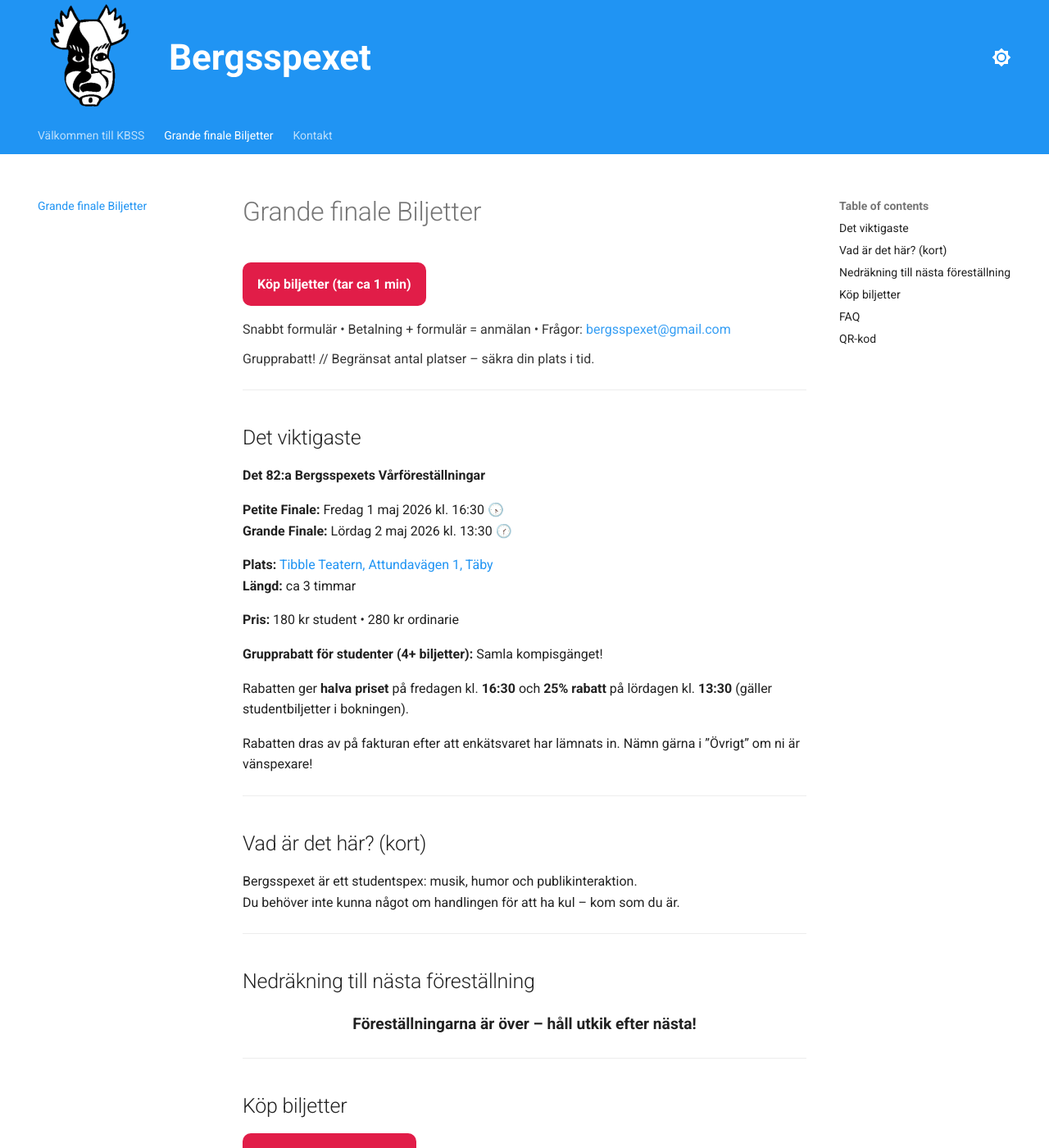
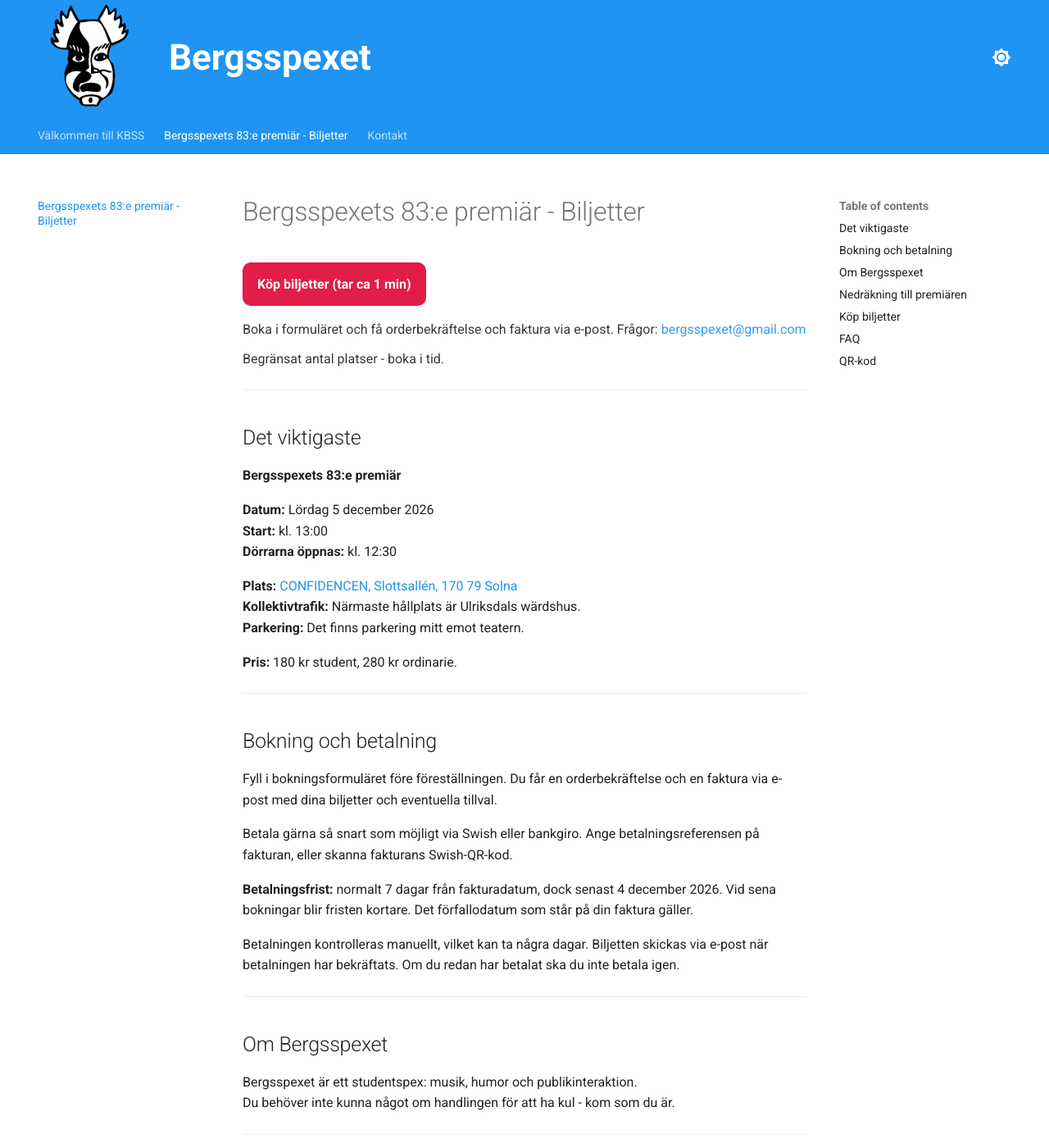
Before and after one commit to Bergsspexet/bergsspexet.github.io, an MkDocs documentation site: the page built from docs/biljetter.md, in a window 1280 px wide and 1400 px high. Shown: the whole window at 82% size. Built offline with MkDocs 1.6.1 and Material for MkDocs 9.7.7, drawn with Linux system fonts in a browser that asks for light colours; some of the changed text lies outside the part shown.

Commit message:
Uppdaterad eventinfo för Premiär 2026

```diff
--- a/docs/biljetter.md
+++ b/docs/biljetter.md
@@ -1,48 +1,56 @@
-# Grande finale Biljetter
+# Bergsspexets 83:e premiär - Biljetter
 
-<a href="https://forms.gle/z2mCXafh2DVhxtZf9"
+<a href="https://docs.google.com/forms/d/e/1FAIpQLSetPb7UAxCNKGYo4vORZqrnLqoE-PebXAShJJkDRwkCkX8nQg/viewform?usp=header"
    style="display:inline-block; padding:14px 18px; background:#e11d48; color:white; font-weight:700; border-radius:10px; text-decoration:none;">
   Köp biljetter (tar ca 1 min)
 </a>
 
 <div style="margin-top:8px; opacity:0.9;">
-  Snabbt formulär • Betalning + formulär = anmälan • Frågor: <a href="mailto:bergsspexet@gmail.com">bergsspexet@gmail.com</a>
+  Boka i formuläret och få orderbekräftelse och faktura via e-post. Frågor: <a href="mailto:bergsspexet@gmail.com">bergsspexet@gmail.com</a>
 </div>
 
 <div style="margin-top:10px; opacity:0.9;">
-  Grupprabatt! // Begränsat antal platser – säkra din plats i tid.
+  Begränsat antal platser - boka i tid.
 </div>
 
 ---
 
 ## Det viktigaste
 
-**Det 82:a Bergsspexets Vårföreställningar**
+**Bergsspexets 83:e premiär**
 
-**Petite Finale:** Fredag 1 maj 2026 kl. 16:30 🕟
-**Grande Finale:** Lördag 2 maj 2026 kl. 13:30 🕜
+**Datum:** Lördag 5 december 2026
+**Start:** kl. 13:00
+**Dörrarna öppnas:** kl. 12:30
 
-**Plats:** [Tibble Teatern, Attundavägen 1, Täby](https://maps.app.goo.gl/MnNGC1f8hirJ9DsbA)
-**Längd:** ca 3 timmar
+**Plats:** [CONFIDENCEN, Slottsallén, 170 79 Solna](https://www.google.com/maps/search/?api=1&query=CONFIDENCEN%2C%20Slottsall%C3%A9n%2C%20170%2079%20Solna)
+**Kollektivtrafik:** Närmaste hållplats är Ulriksdals wärdshus.
+**Parkering:** Det finns parkering mitt emot teatern.
 
-**Pris:** 180 kr student • 280 kr ordinarie
-
-**Grupprabatt för studenter (4+ biljetter):** Samla kompisgänget!
-
-Rabatten ger **halva priset** på fredagen kl. **16:30** och **25% rabatt** på lördagen kl. **13:30** (gäller studentbiljetter i bokningen).
-
-Rabatten dras av på fakturan efter att enkätsvaret har lämnats in. Nämn gärna i ”Övrigt” om ni är vänspexare!
+**Pris:** 180 kr student, 280 kr ordinarie.
 
 ---
 
-## Vad är det här? (kort)
+## Bokning och betalning
 
-Bergsspexet är ett studentspex: musik, humor och publikinteraktion.
-Du behöver inte kunna något om handlingen för att ha kul – kom som du är.
+Fyll i bokningsformuläret före föreställningen. Du får en orderbekräftelse och en faktura via e-post med dina biljetter och eventuella tillval.
+
+Betala gärna så snart som möjligt via Swish eller bankgiro. Ange betalningsreferensen på fakturan, eller skanna fakturans Swish-QR-kod.
+
+**Betalningsfrist:** normalt 7 dagar från fakturadatum, dock senast 4 december 2026. Vid sena bokningar blir fristen kortare. Det förfallodatum som står på din faktura gäller.
+
+Betalningen kontrolleras manuellt, vilket kan ta några dagar. Biljetten skickas via e-post när betalningen har bekräftats. Om du redan har betalat ska du inte betala igen.
 
 ---
 
-## Nedräkning till nästa föreställning
+## Om Bergsspexet
+
+Bergsspexet är ett studentspex: musik, humor och publikinteraktion.
+Du behöver inte kunna något om handlingen för att ha kul - kom som du är.
+
+---
+
+## Nedräkning till premiären
 
 <div id="countdown" style="font-size: 1.2em; font-weight: bold; text-align: center; margin: 20px auto;">
   <div id="countdownTitle" style="margin-bottom: 6px;"></div>
@@ -54,17 +62,11 @@
 </div>
 
 <script>
-  // Väljer automatiskt "nästa" föreställning att räkna ner till:
-  // - innan 1 maj: räknar ner till Petite Finale
-  // - mellan 1 maj och 2 maj: räknar ner till Grande Finale
-  // - efter 2 maj: visar avslutad text
-  var show1 = new Date("May 1, 2026 16:30:00").getTime(); // Petite Finale
-  var show2 = new Date("May 2, 2026 13:30:00").getTime(); // Grande Finale
+  const premiereTime = new Date("2026-12-05T13:00:00+01:00").getTime();
 
   function pickTarget(now) {
-    if (now < show1) return { date: show1, title: "Nästa: Petite Finale (1 maj 2026 16:30 🕟)" };
-    if (now < show2) return { date: show2, title: "Nästa: Grande Finale (2 maj 2026 13:30 🕜)" };
-    return { date: null, title: "Föreställningarna är över – håll utkik efter nästa!" };
+    if (now < premiereTime) return { date: premiereTime, title: "Premiär: lördag 5 december 2026 kl. 13:00" };
+    return { date: null, title: "Premiären har börjat. Tack för ditt intresse!" };
   }
 
   var countdownFunction = setInterval(function() {
@@ -111,13 +113,13 @@
 
 ## Köp biljetter
 
-<a href="https://forms.gle/z2mCXafh2DVhxtZf9"
+<a href="https://docs.google.com/forms/d/e/1FAIpQLSetPb7UAxCNKGYo4vORZqrnLqoE-PebXAShJJkDRwkCkX8nQg/viewform?usp=header"
    style="display:inline-block; padding:14px 18px; background:#e11d48; color:white; font-weight:700; border-radius:10px; text-decoration:none;">
   Köp biljetter i formuläret
 </a>
 
 <div style="margin-top:8px; opacity:0.9;">
-  Betalningen + svar på formuläret är tillsammans din anmälan.
+  Du får en orderbekräftelse och faktura via e-post efter bokningen.
 </div>
 
 ---
@@ -125,19 +127,22 @@
 ## FAQ
 
 **Hur funkar anmälan och betalning?**
-Formuläret reserverar din(a) biljett(er) och du får en automatisk faktura. När vi har kontrollerat betalningen (manuellt) bekräftar vi bokningen och skickar ut biljetten.
+Fyll i formuläret före föreställningen. Orderbekräftelse och faktura skickas via e-post. När vi har kontrollerat betalningen skickar vi biljetten. Förfallodatum och betalningsreferens finns på fakturan.
 
 **Var är det?**
-[Tibble Teatern, Attundavägen 1, Täby](https://maps.app.goo.gl/MnNGC1f8hirJ9DsbA)
+[CONFIDENCEN, Slottsallén, 170 79 Solna](https://www.google.com/maps/search/?api=1&query=CONFIDENCEN%2C%20Slottsall%C3%A9n%2C%20170%2079%20Solna)
 
-**Hur lång är föreställningen?**
-Ungefär 3 timmar.
+**När ska jag vara där?**
+Dörrarna öppnas kl. 12:30 och föreställningen börjar kl. 13:00 lördagen den 5 december 2026.
+
+**Hur tar jag mig dit?**
+Närmaste hållplats är Ulriksdals wärdshus. Parkering finns mitt emot teatern.
+
+**Jag har betalat men inte fått någon biljett.**
+Betalningar kontrolleras manuellt och det kan ta några dagar. Kontakta oss om du saknar din biljett inför föreställningen. Ange gärna ordernummer eller biljett-ID, och betala inte igen.
 
 **Jag har frågor eller tekniska problem.**
 Maila oss på [bergsspexet@gmail.com](mailto:bergsspexet@gmail.com)
-
-**Grande Finale Gasque?**
-Efter Grande finale 2 maj, är det efterfest gasque för spexarna, Bergsmännen och KTH studenterna. Välkomna är de med THS medlemskap, SBF medlemskap, Bergsspex alumner och eller dig som bjudits in av någon i spexet. Anmälan sker här [https://forms.gle/6LaHEdFNmGdQicpS6](https://forms.gle/6LaHEdFNmGdQicpS6)
 
 ---
 
```
